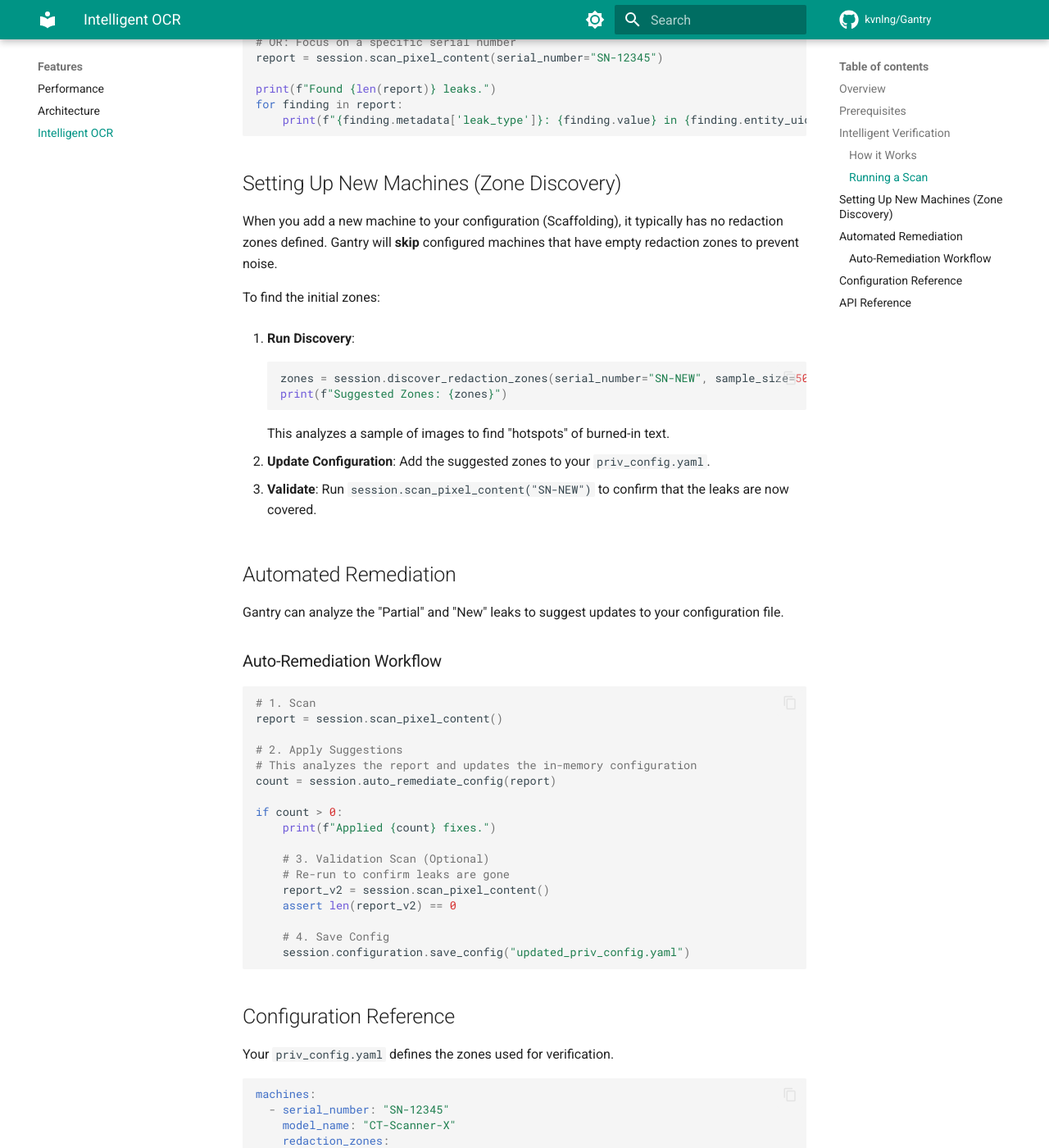
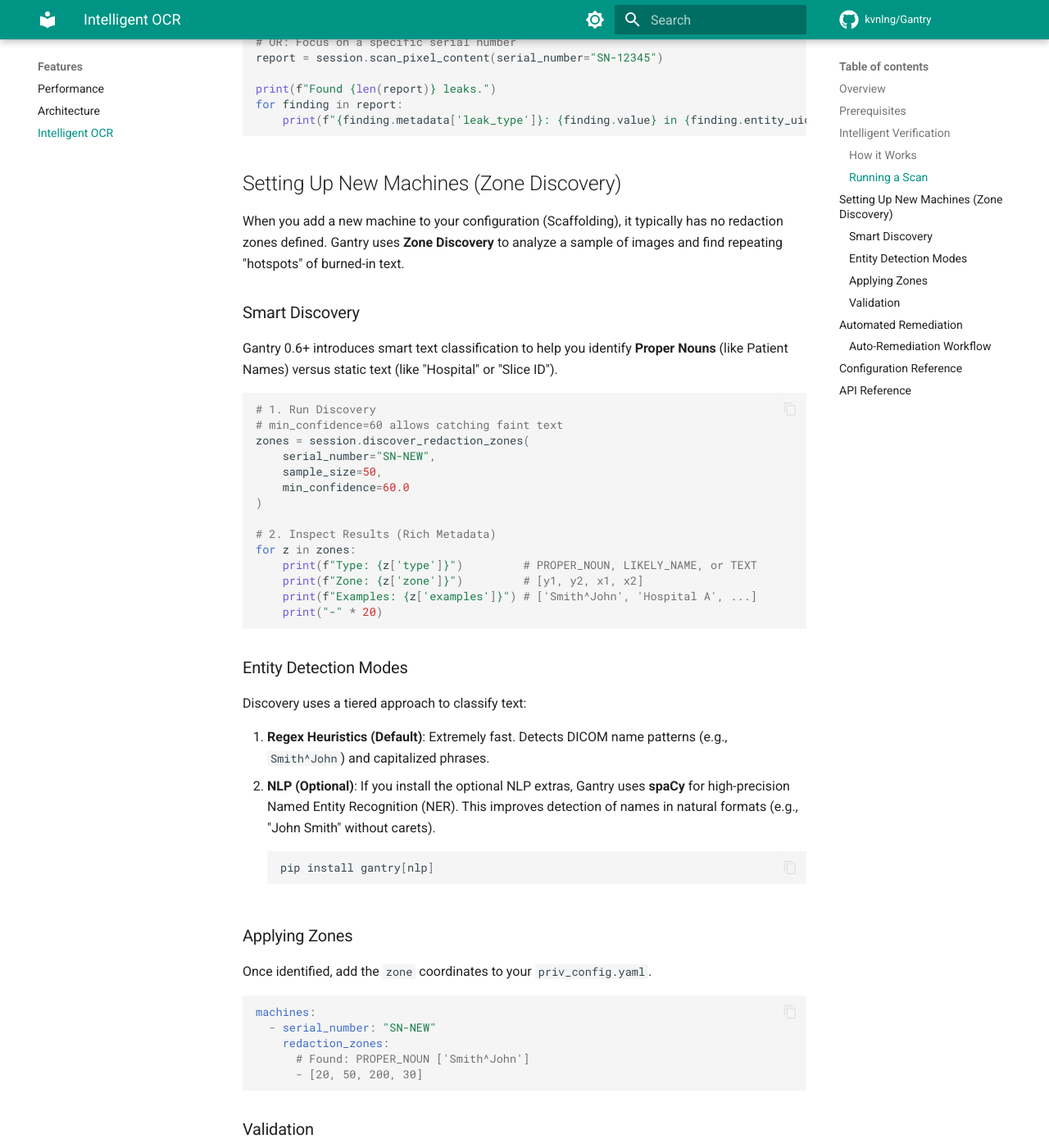
Before and after one commit to kvnlng/Gantry, an MkDocs documentation site: the page built from docs/ocr.md, in a window 1280 px wide and 1400 px high, scrolled down 1498 px. Shown: the whole window at 82% size. Built offline with MkDocs 1.6.1 and Material for MkDocs 9.7.7, drawn with Linux system fonts in a browser that asks for light colours; comment, search, counter and statistics services are not loaded; some of the changed text lies outside the part shown.

Commit message:
feat: Add NLP installation instructions and enhance zone discovery documentation with smart text classification and entity detection modes.

````diff
--- a/docs/ocr.md
+++ b/docs/ocr.md
@@ -62,24 +62,60 @@
 
 ## Setting Up New Machines (Zone Discovery)
 
-When you add a new machine to your configuration (Scaffolding), it typically has no redaction zones defined. Gantry will **skip** configured machines that have empty redaction zones to prevent noise.
+When you add a new machine to your configuration (Scaffolding), it typically has no redaction zones defined. Gantry uses **Zone Discovery** to analyze a sample of images and find repeating "hotspots" of burned-in text.
 
-To find the initial zones:
+### Smart Discovery
 
-1. **Run Discovery**:
+Gantry 0.6+ introduces smart text classification to help you identify **Proper Nouns** (like Patient Names) versus static text (like "Hospital" or "Slice ID").
 
-    ```python
-    zones = session.discover_redaction_zones(serial_number="SN-NEW", sample_size=50)
-    print(f"Suggested Zones: {zones}")
+```python
+# 1. Run Discovery
+# min_confidence=60 allows catching faint text
+zones = session.discover_redaction_zones(
+    serial_number="SN-NEW",
+    sample_size=50,
+    min_confidence=60.0
+)
+
+# 2. Inspect Results (Rich Metadata)
+for z in zones:
+    print(f"Type: {z['type']}")         # PROPER_NOUN, LIKELY_NAME, or TEXT
+    print(f"Zone: {z['zone']}")         # [y1, y2, x1, x2]
+    print(f"Examples: {z['examples']}") # ['Smith^John', 'Hospital A', ...]
+    print("-" * 20)
+```
+
+### Entity Detection Modes
+
+Discovery uses a tiered approach to classify text:
+
+1. **Regex Heuristics (Default)**: Extremely fast. Detects DICOM name patterns (e.g., `Smith^John`) and capitalized phrases.
+2. **NLP (Optional)**: If you install the optional NLP extras, Gantry uses **spaCy** for high-precision Named Entity Recognition (NER). This improves detection of names in natural formats (e.g., "John Smith" without carets).
+
+    ```bash
+    pip install gantry[nlp]
     ```
 
-    This analyzes a sample of images to find "hotspots" of burned-in text.
+### Applying Zones
 
-2. **Update Configuration**:
-    Add the suggested zones to your `priv_config.yaml`.
+Once identified, add the `zone` coordinates to your `priv_config.yaml`.
 
-3. **Validate**:
-    Run `session.scan_pixel_content("SN-NEW")` to confirm that the leaks are now covered.
+```yaml
+machines:
+  - serial_number: "SN-NEW"
+    redaction_zones:
+      # Found: PROPER_NOUN ['Smith^John']
+      - [20, 50, 200, 30]
+```
+
+### Validation
+
+After updating the config, run a scan to confirm coverage:
+
+```python
+report = session.scan_pixel_content("SN-NEW")
+# Should be 0 findings if zones are correct
+```
 
 ## Automated Remediation
 
````
Also changed, not shown: docs/installation.md (+17 -0 lines).
